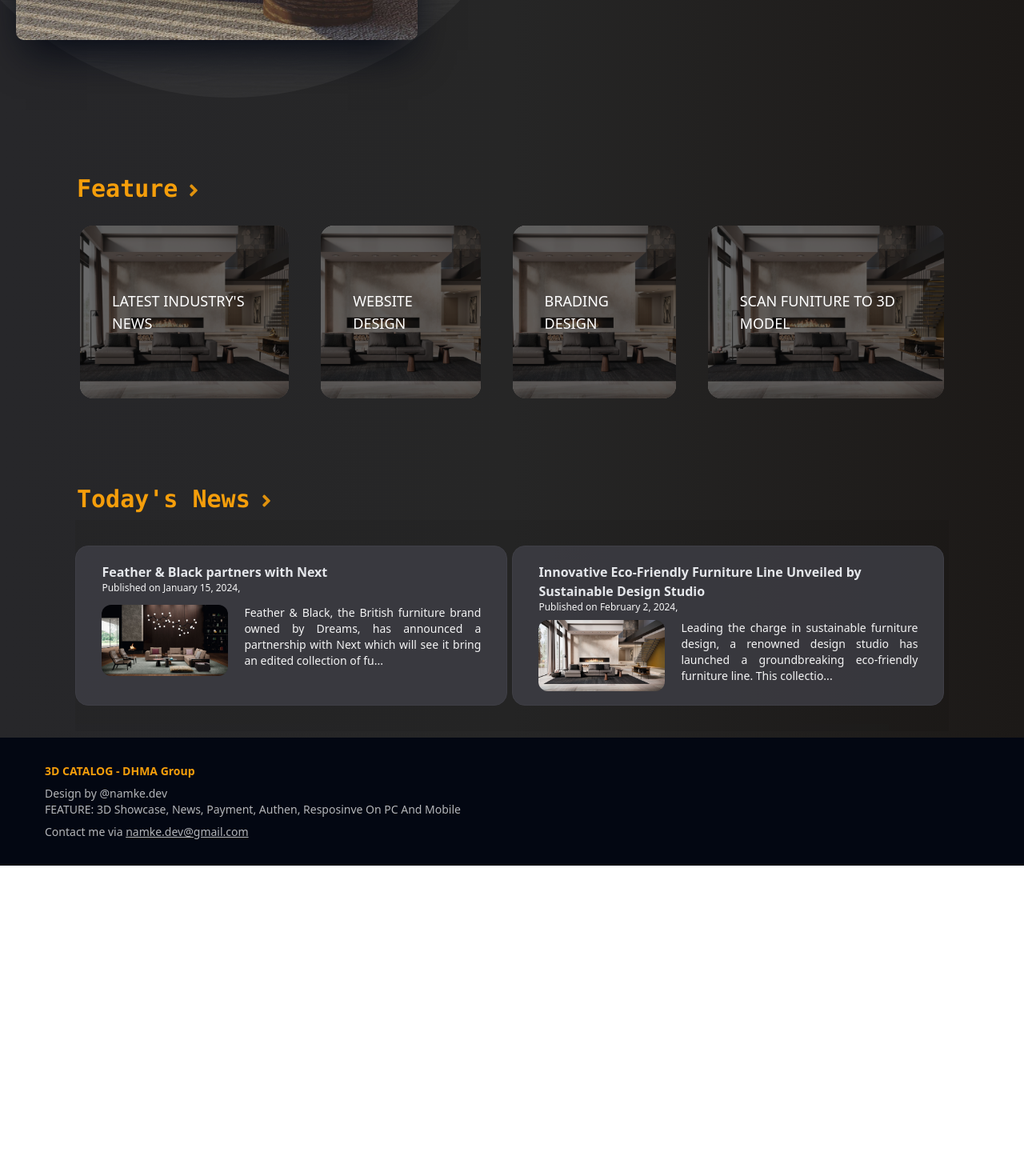
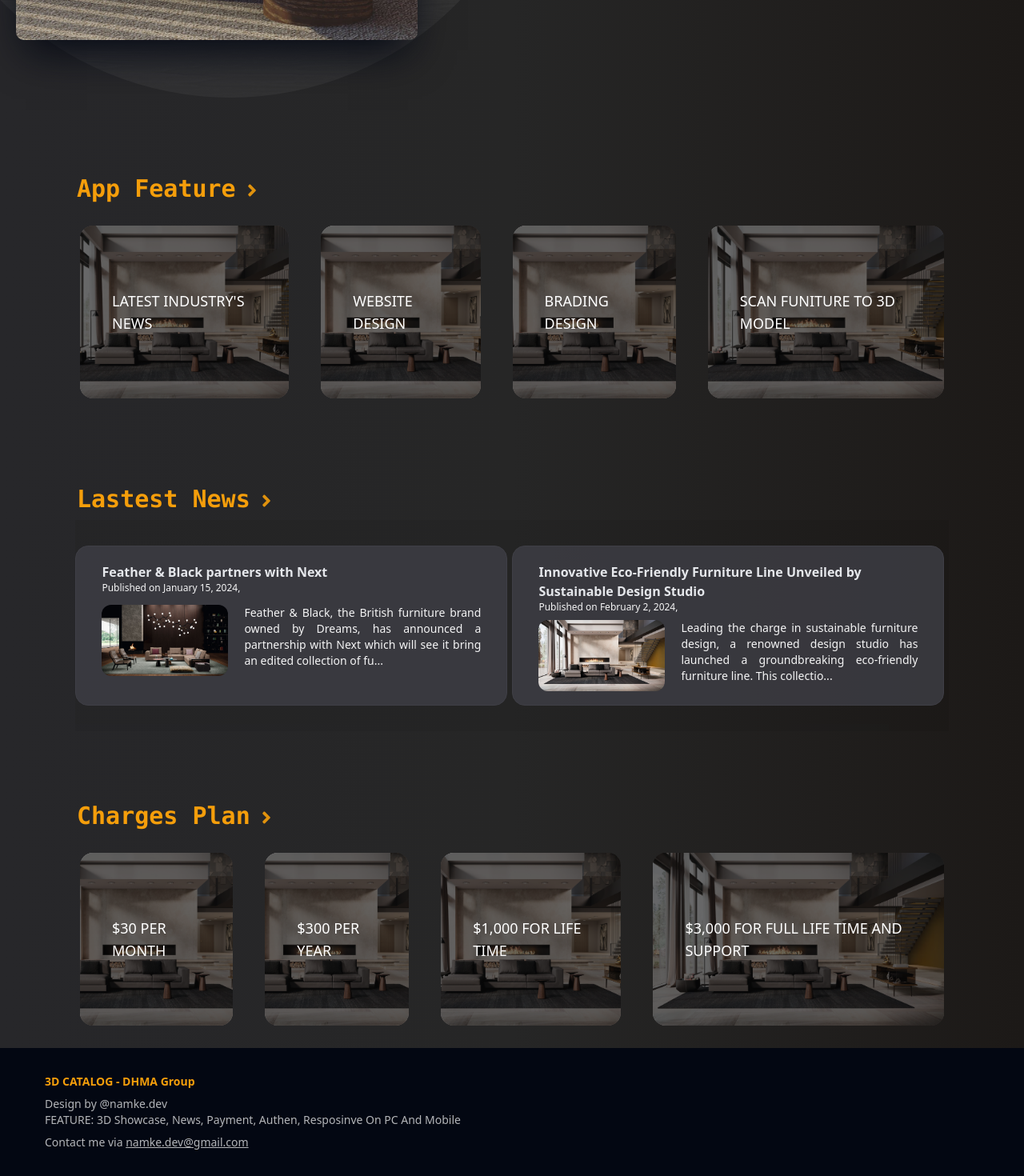
Before and after one commit to namke-dev/ThreeD-Catalog, a Next.js app: page /home in a window 1280 px wide. Shown: the part 702-2172 px from the top of the page at 80% size. Before the commit the page ends 1784 px from the top, so only its background shows below. Built offline with nearby package versions, Linux system fonts and the light colour scheme; no server answers.

Commit message:
add styling

```diff
--- a/src/pages/about.js
+++ b/src/pages/about.js
@@ -10,7 +10,7 @@ export default function About() {
       <PageHeader>About Us</PageHeader>
       <HomePageCart
         className="bg-zinc-700/80
-        relative -top-60 z-10 text-gray-200 m-14 !pt-10 !pb-32 -mb-32"
+        relative -top-60 z-10 text-gray-200 m-14 !pt-10 !pb-32 -mb-52"
       >
         <div className="max-w-[1200px] mx-auto">
           <p className="mb-6">
--- a/src/pages/home.js
+++ b/src/pages/home.js
@@ -16,32 +16,11 @@ export default function Home() {
       {/* intro */}
       <HomePageIntro />
 
-      {/* Feature */}
-      <Link
-        href={"/news"}
-        className="flex md:flex-row flex-col mt-20 group w-auto"
-      >
-        <p
-          className="text-3xl
-           ml-24
-           text-amber-500 font-mono font-semibold"
-        >
-          Feature
-        </p>
-        <FaAngleRight
-          className="mt-2 ml-2
-          text-amber-500
-          group-hover:translate-x-4 opacity-90 transition
-          scale-0 md:scale-100
-          text-2xl
-          md:group-hover:scale-125
-          md:group-hover:opacity-50
-          "
-        />
-      </Link>
+      <HomeTitle>App Feature</HomeTitle>
+
       <HomePageCart
         className="col-span-2 flex items-center
-      justify-center md:justify-start overflow-x-auto w-full"
+        justify-center md:justify-start overflow-x-auto w-full"
       >
         <div className="flex flex-col md:flex-row gap-10 my-5 mx-20  w-full">
           <FeatureCart>Latest industry's news</FeatureCart>
@@ -52,24 +31,8 @@ export default function Home() {
       </HomePageCart>
 
       {/* New */}
-      <Link href={"/news"} className="flex flex-row mt-20 group w-auto">
-        <p
-          className="text-3xl
-           ml-24
-           text-amber-500 font-mono font-semibold"
-        >
-          Today's News
-        </p>
-        <FaAngleRight
-          className="mt-2 ml-2
-          text-amber-500
-          group-hover:translate-x-4 opacity-90 transition
-          scale-0 md:scale-100
-          text-2xl
-          md:group-hover:scale-125
-          md:group-hover:opacity-50
-          "
-        />
+      <Link href={"/news"} className="group">
+        <HomeTitle>Lastest News</HomeTitle>
       </Link>
       <HomePageCart
         className="col-span-2
@@ -89,12 +52,20 @@ export default function Home() {
         </div>
       </HomePageCart>
 
-      {/* Charge plant */}
+      {/* Charges Plan */}
+      <HomeTitle>Charges Plan</HomeTitle>
 
-      {/* <FeatureCart>$30 per month</FeatureCart>
+      <HomePageCart
+        className="col-span-2 flex items-center
+      justify-center md:justify-start overflow-x-auto w-full"
+      >
+        <div className="flex flex-col md:flex-row gap-10 my-5 mx-20  w-full">
+          <FeatureCart>$30 per month</FeatureCart>
           <FeatureCart>$300 per year</FeatureCart>
           <FeatureCart>$1,000 for life time</FeatureCart>
-          <FeatureCart>$3,000 for full life time and Support</FeatureCart> */}
+          <FeatureCart>$3,000 for full life time and Support</FeatureCart>
+        </div>
+      </HomePageCart>
     </Layout>
   );
 }
@@ -129,3 +100,28 @@ function FeatureCart({ children }) {
     </div>
   );
 }
+
+function HomeTitle({ children }) {
+  return (
+    <div className="mt-20 flex flex-row">
+      <p
+        className="text-3xl
+        ml-24
+      text-amber-500 font-mono font-semibold
+        flex flex-row"
+      >
+        {children}
+      </p>
+      <FaAngleRight
+        className="mt-2 ml-2
+        text-amber-500
+        group-hover:translate-x-4 opacity-90 transition
+        scale-0 md:scale-100
+        text-2xl
+        md:group-hover:scale-125
+        md:group-hover:opacity-50
+    "
+      />
+    </div>
+  );
+}
--- a/src/pages/policy-google.js
+++ b/src/pages/policy-google.js
@@ -1,8 +1,10 @@
+import Layout from "@/components/layouts/Layout";
 import React from "react";
 
-export default function policy() {
+export default function policyGoogle() {
   return (
-    <div>
+    <Layout className="text-white">
+      <div className="mt-20 mb-20">
         <h1>App Policy for Google Authentication</h1>
 
         <h2>Effective Date: 01 Jan, 2025</h2>
@@ -10,18 +12,18 @@ export default function policy() {
         <h3>1. Overview</h3>
         <p>
           Thank you for choosing D3-Catalog. This document outlines our policy
-        regarding the use of Google Authentication in our application. By using
-        the App, you agree to comply with this policy.
+          regarding the use of Google Authentication in our application. By
+          using the App, you agree to comply with this policy.
         </p>
 
         <h3>2. Google Authentication</h3>
         <p>
-        The App utilizes Google Authentication to enhance security and provide a
-        seamless login experience. When you choose to log in using your Google
-        account, the App may access certain information from your Google
-        profile, including but not limited to your name, email address, and
-        profile picture. This information is used solely for the purpose of
-        authentication and personalizing your experience within the App.
+          The App utilizes Google Authentication to enhance security and provide
+          a seamless login experience. When you choose to log in using your
+          Google account, the App may access certain information from your
+          Google profile, including but not limited to your name, email address,
+          and profile picture. This information is used solely for the purpose
+          of authentication and personalizing your experience within the App.
         </p>
 
         <h3>3. Data Collection and Usage</h3>
@@ -34,8 +36,8 @@ export default function policy() {
         <h4>3.2 Purpose of Data Usage:</h4>
         <p>
           The collected information is used for user authentication and
-        personalization of the App's features. Your email address may be used to
-        communicate important updates, account-related information, and
+          personalization of the App's features. Your email address may be used
+          to communicate important updates, account-related information, and
           promotional materials. You can opt-out of promotional emails at any
           time.
         </p>
@@ -44,8 +46,8 @@ export default function policy() {
         <h4>4.1 Data Security:</h4>
         <p>
           We prioritize the security of your information and have implemented
-        industry-standard measures to safeguard it against unauthorized access,
-        disclosure, or alteration.
+          industry-standard measures to safeguard it against unauthorized
+          access, disclosure, or alteration.
         </p>
 
         <h4>4.2 Third-Party Security:</h4>
@@ -72,8 +74,8 @@ export default function policy() {
         <h3>7. Updates to the Policy</h3>
         <h4>7.1 Policy Modifications:</h4>
         <p>
-        We reserve the right to update this policy at any time. Any changes will
-        be communicated through the App or via email.
+          We reserve the right to update this policy at any time. Any changes
+          will be communicated through the App or via email.
         </p>
 
         <h3>8. Contact Information</h3>
@@ -84,10 +86,11 @@ export default function policy() {
 
         <h3>9. Acceptance of Terms</h3>
         <p>
-        By using the App and opting for Google Authentication, you signify your
-        acceptance of this policy. If you do not agree with the terms outlined
-        in this document, please refrain from using the App.
+          By using the App and opting for Google Authentication, you signify
+          your acceptance of this policy. If you do not agree with the terms
+          outlined in this document, please refrain from using the App.
         </p>
       </div>
+    </Layout>
   );
 }
--- a/src/pages/terms-of-service.js
+++ b/src/pages/terms-of-service.js
@@ -1,14 +1,16 @@
+import Layout from "@/components/layouts/Layout";
 import React from "react";
 
 export default function termsOfService() {
   return (
-    <div>
+    <Layout className="text-white">
+      <div className="mt-20 mb-20">
         <h1>Terms of Service</h1>
 
         <h2>1. Acceptance of Terms</h2>
         <p>
-        By accessing or using D3 Catalog, you agree to comply with and be bound
-        by these Terms of Service.
+          By accessing or using D3 Catalog, you agree to comply with and be
+          bound by these Terms of Service.
         </p>
 
         <h2>2. Use of the Service</h2>
@@ -38,36 +40,37 @@ export default function termsOfService() {
         <p>
           4.1 Your use of the Service is also governed by our Privacy Policy.
           <br />
-        4.2 By using the Service, you consent to the collection, processing, and
-        use of your information as described in the Privacy Policy.
+          4.2 By using the Service, you consent to the collection, processing,
+          and use of your information as described in the Privacy Policy.
         </p>
 
         <h2>5. Termination</h2>
         <p>
-        D3 Catalog reserves the right to terminate or suspend your access to the
-        Service at any time, without notice, for any reason.
+          D3 Catalog reserves the right to terminate or suspend your access to
+          the Service at any time, without notice, for any reason.
         </p>
 
         <h2>6. Changes to Terms</h2>
         <p>
-        D3 Catalog reserves the right to update or modify these Terms of Service
-        at any time. Changes will be effective upon posting to the Service. Your
-        continued use of the Service after changes constitutes acceptance of the
-        revised terms.
+          D3 Catalog reserves the right to update or modify these Terms of
+          Service at any time. Changes will be effective upon posting to the
+          Service. Your continued use of the Service after changes constitutes
+          acceptance of the revised terms.
         </p>
 
         <h2>7. Limitation of Liability</h2>
         <p>
           D3 Catalog shall not be liable for any direct, indirect, incidental,
-        special, or consequential damages resulting from the use or inability to
-        use the Service.
+          special, or consequential damages resulting from the use or inability
+          to use the Service.
         </p>
 
         <h2>8. Contact Information</h2>
         <p>
-        If you have any questions or concerns regarding these Terms of Service,
-        please contact us at namke.dev@gmail.com.
+          If you have any questions or concerns regarding these Terms of
+          Service, please contact us at namke.dev@gmail.com.
         </p>
       </div>
+    </Layout>
   );
 }
```
Also changed, not shown: src/pages/index.js (+0 -10 lines). Lines whose indentation alone changed are shown as unchanged.
